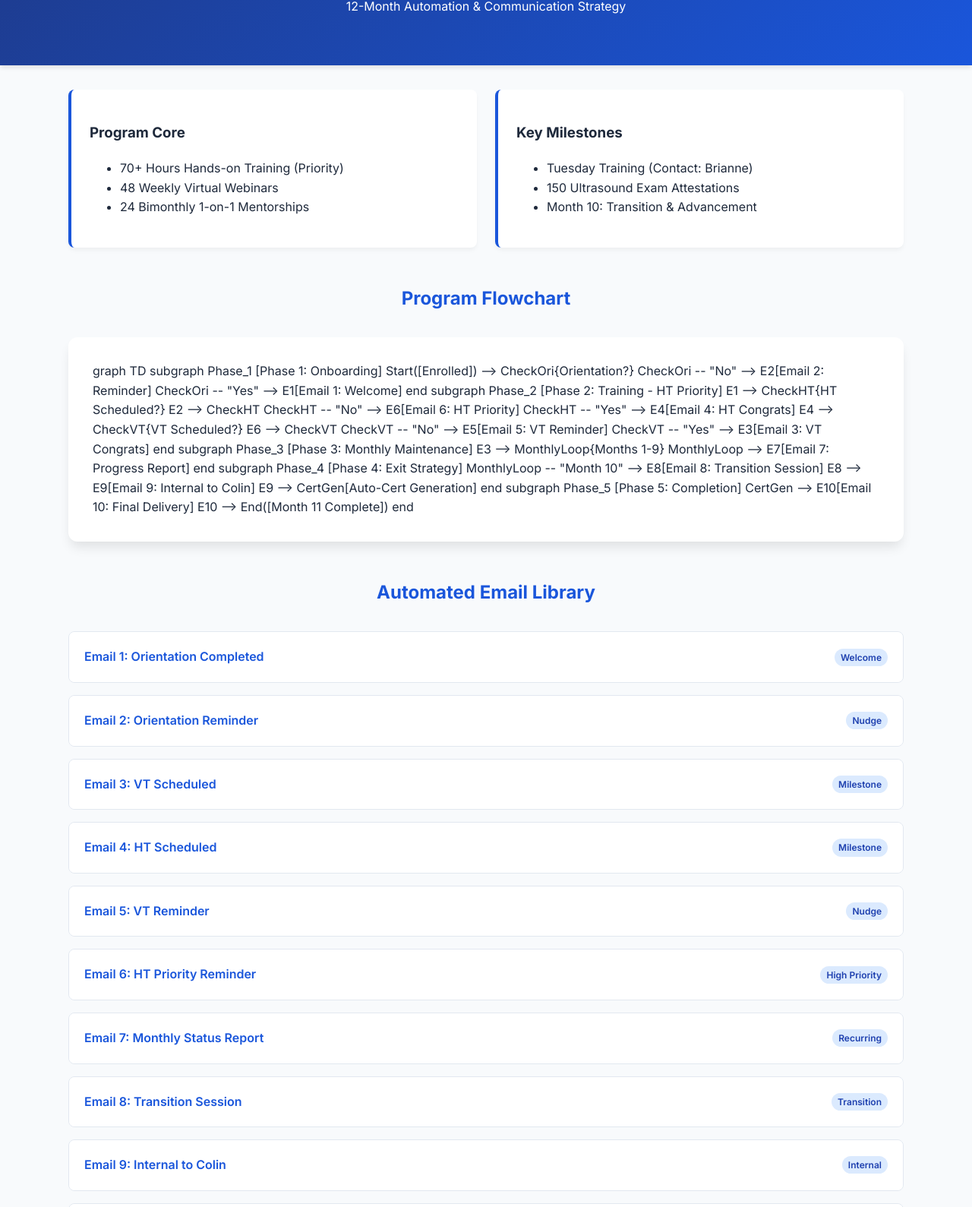
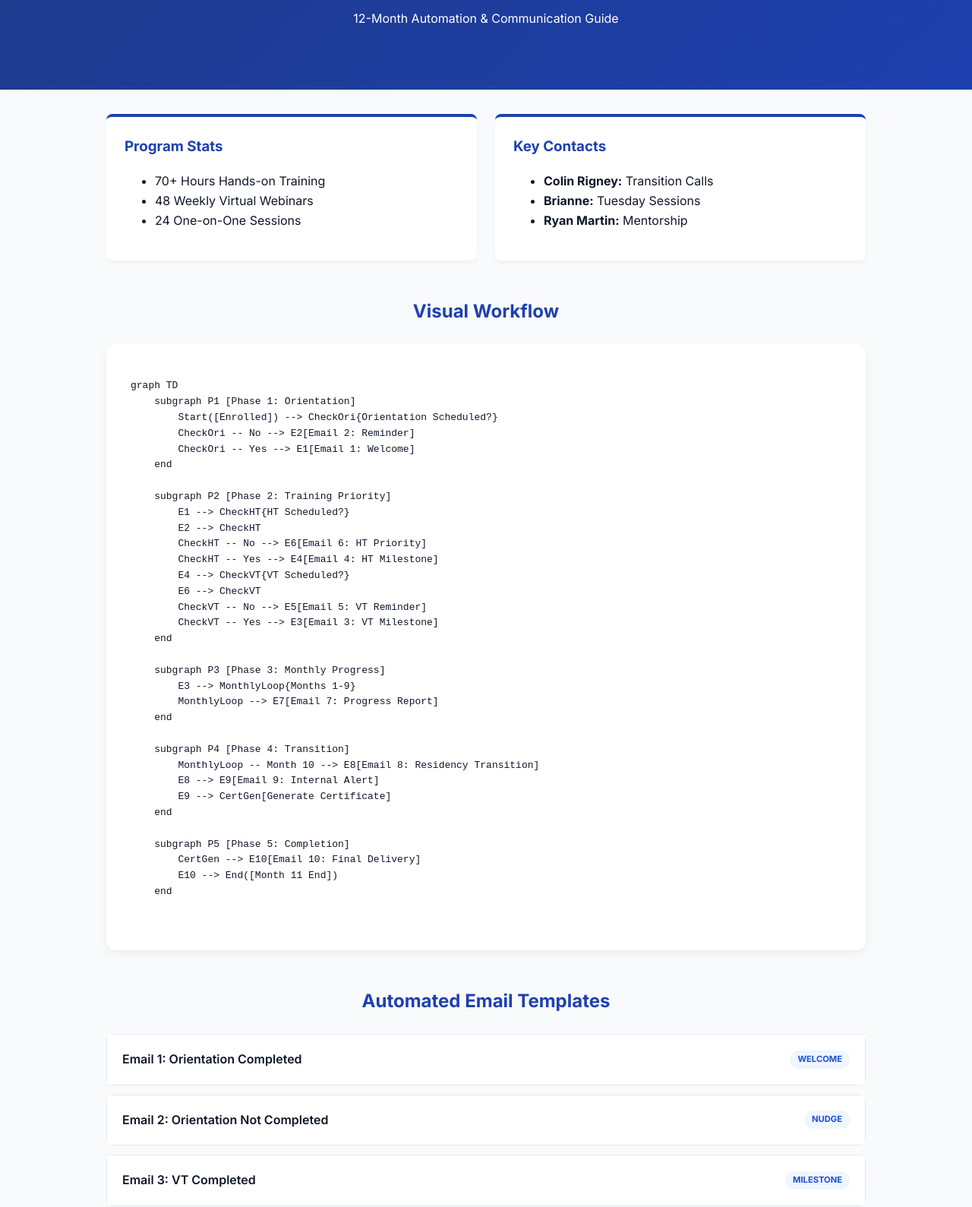
Before and after one commit to EndriGuma97/new-workflow, a plain HTML site: page index.html in a window 1280 px wide. Shown: the part 146-1735 px from the top of the page at 76% size. Drawn offline with Linux system fonts and the light colour scheme; a script that the page names is missing.

Commit message:
forgot to add the code xd

```diff
--- a/index.html
+++ b/index.html
@@ -4,9 +4,14 @@
     <meta charset="UTF-8" />
     <meta name="viewport" content="width=device-width, initial-scale=1.0" />
     <title>AMSKU Residency Program Workflow</title>
-    <script src="https://cdn.jsdelivr.net/npm/mermaid/dist/mermaid.min.js"></script>
+    <script src="https://cdn.jsdelivr.net/npm/mermaid@11/dist/mermaid.min.js"></script>
     <script>
-      mermaid.initialize({ startOnLoad: true, theme: "default" });
+      mermaid.initialize({
+        startOnLoad: true,
+        theme: "neutral",
+        securityLevel: "loose",
+        flowchart: { useMaxWidth: true, htmlLabels: true },
+      });
     </script>
     <link
       href="https://fonts.googleapis.com/css2?family=Inter:wght@300;400;600;700&display=swap"
@@ -14,12 +19,12 @@
     />
     <style>
       :root {
-        --primary: #1a56db;
+        --primary: #1e40af;
         --secondary: #64748b;
         --accent: #3b82f6;
         --bg: #f8fafc;
         --card-bg: #ffffff;
-        --text-main: #1e293b;
+        --text-main: #0f172a;
         --border: #e2e8f0;
       }
 
@@ -33,49 +38,68 @@
       }
 
       header {
-        background: linear-gradient(135deg, #1e3a8a 0%, #1a56db 100%);
+        background: linear-gradient(135deg, #1e3a8a 0%, #1e40af 100%);
         color: white;
-        padding: 3rem 1rem;
+        padding: 4rem 1rem;
         text-align: center;
-        box-shadow: 0 4px 6px -1px rgba(0, 0, 0, 0.1);
       }
 
       .container {
-        max-width: 1100px;
+        max-width: 1000px;
         margin: 0 auto;
-        padding: 2rem 1rem;
+        padding: 2rem 1.5rem;
       }
 
       .section-title {
         text-align: center;
-        margin-bottom: 2rem;
+        margin: 3rem 0 1.5rem;
         color: var(--primary);
         font-weight: 700;
       }
 
-      /* Chart Section */
+      /* Responsive Chart */
       .chart-container {
         background: var(--card-bg);
         padding: 2rem;
         border-radius: 12px;
-        box-shadow: 0 10px 15px -3px rgba(0, 0, 0, 0.1);
+        box-shadow: 0 4px 12px rgba(0, 0, 0, 0.05);
         margin-bottom: 3rem;
-        overflow-x: auto; /* For mobile responsiveness */
+        overflow-x: auto;
       }
 
-      /* Accordion Styles */
+      /* Grid Info Cards */
+      .residency-info {
+        display: grid;
+        grid-template-columns: repeat(auto-fit, minmax(280px, 1fr));
+        gap: 1.5rem;
+        margin-bottom: 2rem;
+      }
+
+      .info-card {
+        background: white;
+        padding: 1.5rem;
+        border-radius: 8px;
+        border-top: 4px solid var(--primary);
+        box-shadow: 0 4px 6px -1px rgba(0, 0, 0, 0.05);
+      }
+
+      .info-card h3 {
+        margin-top: 0;
+        color: var(--primary);
+      }
+
+      /* Accordion for Emails */
       .email-list {
         display: flex;
         flex-direction: column;
-        gap: 1rem;
+        gap: 0.75rem;
       }
 
       .email-item {
         background: var(--card-bg);
         border: 1px solid var(--border);
         border-radius: 8px;
-        overflow: hidden;
-        transition: all 0.3s ease;
+        transition: all 0.2s ease;
       }
 
       .email-header {
@@ -89,21 +113,22 @@
       }
 
       .email-header:hover {
-        background: #f1f5f9;
+        background: #f8fafc;
       }
 
       .email-title {
         font-weight: 600;
-        color: var(--primary);
+        font-size: 1rem;
       }
 
       .email-tag {
-        font-size: 0.75rem;
-        background: #dbeafe;
-        color: #1e40af;
-        padding: 2px 8px;
+        font-size: 0.7rem;
+        background: #eff6ff;
+        color: #1d4ed8;
+        padding: 3px 10px;
         border-radius: 9999px;
-        font-weight: 600;
+        font-weight: 700;
+        text-transform: uppercase;
       }
 
       .email-content {
@@ -119,8 +144,10 @@
 
       .email-meta {
         margin-bottom: 1rem;
-        font-size: 0.9rem;
+        font-size: 0.85rem;
         color: var(--secondary);
+        border-bottom: 1px dashed #cbd5e1;
+        padding-bottom: 0.5rem;
       }
 
       .email-body {
@@ -128,39 +155,26 @@
         font-size: 0.95rem;
         color: #334155;
         background: #fff;
-        padding: 1rem;
-        border-radius: 4px;
+        padding: 1.25rem;
+        border-radius: 6px;
         border: 1px solid #f1f5f9;
-      }
-
-      .residency-info {
-        display: grid;
-        grid-template-columns: repeat(auto-fit, minmax(300px, 1fr));
-        gap: 1.5rem;
-        margin-bottom: 3rem;
-      }
-
-      .info-card {
-        background: white;
-        padding: 1.5rem;
-        border-radius: 8px;
-        border-left: 4px solid var(--primary);
-        box-shadow: 0 4px 6px -1px rgba(0, 0, 0, 0.05);
       }
 
       footer {
         text-align: center;
-        padding: 3rem;
+        padding: 4rem 1rem;
         color: var(--secondary);
-        font-size: 0.875rem;
+        font-size: 0.85rem;
       }
 
-      @media (max-width: 768px) {
-        header {
-          padding: 2rem 1rem;
-        }
+      @media (max-width: 600px) {
         .chart-container {
           padding: 1rem;
+        }
+        .email-header {
+          flex-direction: column;
+          align-items: flex-start;
+          gap: 0.5rem;
         }
       }
     </style>
@@ -168,50 +182,69 @@
   <body>
     <header>
       <h1>AMSKU Residency Program</h1>
-      <p>12-Month Automation & Communication Strategy</p>
+      <p>12-Month Automation & Communication Guide</p>
     </header>
 
     <div class="container">
       <div class="residency-info">
         <div class="info-card">
-          <h3>Program Core</h3>
+          <h3>Program Stats</h3>
           <ul>
-            <li>70+ Hours Hands-on Training (Priority)</li>
+            <li>70+ Hours Hands-on Training</li>
             <li>48 Weekly Virtual Webinars</li>
-            <li>24 Bimonthly 1-on-1 Mentorships</li>
+            <li>24 One-on-One Sessions</li>
           </ul>
         </div>
         <div class="info-card">
-          <h3>Key Milestones</h3>
+          <h3>Key Contacts</h3>
           <ul>
-            <li>Tuesday Training (Contact: Brianne)</li>
-            <li>150 Ultrasound Exam Attestations</li>
-            <li>Month 10: Transition & Advancement</li>
+            <li><strong>Colin Rigney:</strong> Transition Calls</li>
+            <li><strong>Brianne:</strong> Tuesday Sessions</li>
+            <li><strong>Ryan Martin:</strong> Mentorship</li>
           </ul>
         </div>
       </div>
 
-      <h2 class="section-title">Program Flowchart</h2>
+      <h2 class="section-title">Visual Workflow</h2>
       <div class="chart-container">
-        <div class="mermaid">
-          graph TD subgraph Phase_1 [Phase 1: Onboarding] Start([Enrolled]) -->
-          CheckOri{Orientation?} CheckOri -- "No" --> E2[Email 2: Reminder]
-          CheckOri -- "Yes" --> E1[Email 1: Welcome] end subgraph Phase_2 [Phase
-          2: Training - HT Priority] E1 --> CheckHT{HT Scheduled?} E2 -->
-          CheckHT CheckHT -- "No" --> E6[Email 6: HT Priority] CheckHT -- "Yes"
-          --> E4[Email 4: HT Congrats] E4 --> CheckVT{VT Scheduled?} E6 -->
-          CheckVT CheckVT -- "No" --> E5[Email 5: VT Reminder] CheckVT -- "Yes"
-          --> E3[Email 3: VT Congrats] end subgraph Phase_3 [Phase 3: Monthly
-          Maintenance] E3 --> MonthlyLoop{Months 1-9} MonthlyLoop --> E7[Email
-          7: Progress Report] end subgraph Phase_4 [Phase 4: Exit Strategy]
-          MonthlyLoop -- "Month 10" --> E8[Email 8: Transition Session] E8 -->
-          E9[Email 9: Internal to Colin] E9 --> CertGen[Auto-Cert Generation]
-          end subgraph Phase_5 [Phase 5: Completion] CertGen --> E10[Email 10:
-          Final Delivery] E10 --> End([Month 11 Complete]) end
-        </div>
+        <pre class="mermaid">
+graph TD
+    subgraph P1 [Phase 1: Orientation]
+        Start([Enrolled]) --> CheckOri{Orientation Scheduled?}
+        CheckOri -- No --> E2[Email 2: Reminder]
+        CheckOri -- Yes --> E1[Email 1: Welcome]
+    end
+
+    subgraph P2 [Phase 2: Training Priority]
+        E1 --> CheckHT{HT Scheduled?}
+        E2 --> CheckHT
+        CheckHT -- No --> E6[Email 6: HT Priority]
+        CheckHT -- Yes --> E4[Email 4: HT Milestone]
+        E4 --> CheckVT{VT Scheduled?}
+        E6 --> CheckVT
+        CheckVT -- No --> E5[Email 5: VT Reminder]
+        CheckVT -- Yes --> E3[Email 3: VT Milestone]
+    end
+
+    subgraph P3 [Phase 3: Monthly Progress]
+        E3 --> MonthlyLoop{Months 1-9}
+        MonthlyLoop --> E7[Email 7: Progress Report]
+    end
+
+    subgraph P4 [Phase 4: Transition]
+        MonthlyLoop -- Month 10 --> E8[Email 8: Residency Transition]
+        E8 --> E9[Email 9: Internal Alert]
+        E9 --> CertGen[Generate Certificate]
+    end
+
+    subgraph P5 [Phase 5: Completion]
+        CertGen --> E10[Email 10: Final Delivery]
+        E10 --> End([Month 11 End])
+    end
+        </pre>
       </div>
 
-      <h2 class="section-title">Automated Email Library</h2>
+      <h2 class="section-title">Automated Email Templates</h2>
       <div class="email-list">
         <div class="email-item">
           <div class="email-header" onclick="toggleEmail(this)">
@@ -226,23 +259,22 @@
             <div class="email-body">
               Hi [First Name], Congratulations on completing your orientation
               call! We're thrilled to officially welcome you to the AMSKU MSK
-              Ultrasound Residency Program. **Important Next Step:** Please
-              schedule your Hands-on Training (HT) and Virtual Training (VT)
-              sessions. Our program prioritizes HT to ensure you get
-              probe-in-hand experience as early as possible. 👉 [Book Your
-              Training Sessions Here] **Tuesday Trainings:** As a resident, you
-              have access to our specialized Tuesday sessions. If you have
-              questions about these or need to coordinate, please contact
-              Brianne directly at [Insert Phone Number]. She is your point of
-              contact for all things related to Tuesday training coordination.
-              Warm regards, Dr. Ryan Martin & Dr. Colin Rigney
+              Ultrasound Residency Program. Important Next Step: Please schedule
+              your Hands-on Training (HT) and Virtual Training (VT) sessions.
+              Our program prioritizes HT to ensure you get probe-in-hand
+              experience as early as possible. 👉 [Book Your Training Sessions
+              Here] Tuesday Trainings: As a resident, you have access to our
+              specialized Tuesday sessions. If you have questions about these,
+              please contact Brianne directly at [Insert Phone Number]. She is
+              your point of contact for Tuesday training coordination. Warm
+              regards, Dr. Ryan Martin & Dr. Colin Rigney
             </div>
           </div>
         </div>
 
         <div class="email-item">
           <div class="email-header" onclick="toggleEmail(this)">
-            <span class="email-title">Email 2: Orientation Reminder</span>
+            <span class="email-title">Email 2: Orientation Not Completed</span>
             <span class="email-tag">Nudge</span>
           </div>
           <div class="email-content">
@@ -261,7 +293,7 @@
 
         <div class="email-item">
           <div class="email-header" onclick="toggleEmail(this)">
-            <span class="email-title">Email 3: VT Scheduled</span>
+            <span class="email-title">Email 3: VT Completed</span>
             <span class="email-tag">Milestone</span>
           </div>
           <div class="email-content">
@@ -280,7 +312,7 @@
 
         <div class="email-item">
           <div class="email-header" onclick="toggleEmail(this)">
-            <span class="email-title">Email 4: HT Scheduled</span>
+            <span class="email-title">Email 4: HT Completed</span>
             <span class="email-tag">Milestone</span>
           </div>
           <div class="email-content">
@@ -291,16 +323,15 @@
             <div class="email-body">
               Hi [First Name], Congratulations on completing your first hands-on
               training session! This is where the real transformation happens.
-              With 70+ hours of practice ahead, every session brings you closer
-              to RMSK certification. Schedule your next priority session: 👉
-              [Book Hands-On Training]
+              Every session brings you closer to RMSK certification. Schedule
+              your next priority session: 👉 [Book Hands-On Training]
             </div>
           </div>
         </div>
 
         <div class="email-item">
           <div class="email-header" onclick="toggleEmail(this)">
-            <span class="email-title">Email 5: VT Reminder</span>
+            <span class="email-title">Email 5: No VT Scheduled Yet</span>
             <span class="email-tag">Nudge</span>
           </div>
           <div class="email-content">
@@ -318,8 +349,8 @@
 
         <div class="email-item">
           <div class="email-header" onclick="toggleEmail(this)">
-            <span class="email-title">Email 6: HT Priority Reminder</span>
-            <span class="email-tag">High Priority</span>
+            <span class="email-title">Email 6: No HT Scheduled Yet</span>
+            <span class="email-tag">Priority Nudge</span>
           </div>
           <div class="email-content">
             <div class="email-meta">
@@ -338,8 +369,8 @@
 
         <div class="email-item">
           <div class="email-header" onclick="toggleEmail(this)">
-            <span class="email-title">Email 7: Monthly Status Report</span>
-            <span class="email-tag">Recurring</span>
+            <span class="email-title">Email 7: Monthly Progress Report</span>
+            <span class="email-tag">Monthly</span>
           </div>
           <div class="email-content">
             <div class="email-meta">
@@ -347,12 +378,12 @@
               Report
             </div>
             <div class="email-body">
-              Hi [First Name], Here is your current residency status update:
-              Hands-on Training (HT): [Scheduled/Not Scheduled] Virtual Training
-              (VT): [Scheduled/Not Scheduled] Tuesday Training Reminder: Don't
-              forget to join our weekly Tuesday sessions. For questions or to
-              message the team regarding these sessions, text Brianne at [Insert
-              Phone Number].
+              Hi [First Name], Here is your current residency status update: -
+              Hands-on Training (HT): [Scheduled/Not Scheduled] - Virtual
+              Training (VT): [Scheduled/Not Scheduled] Tuesday Training
+              Reminder: Don't forget to join our weekly Tuesday sessions. For
+              questions or to message the team regarding these sessions, text
+              Brianne at [Insert Phone Number].
             </div>
           </div>
         </div>
@@ -360,7 +391,7 @@
         <div class="email-item">
           <div class="email-header" onclick="toggleEmail(this)">
             <span class="email-title">Email 8: Transition Session</span>
-            <span class="email-tag">Transition</span>
+            <span class="email-tag">Month 10</span>
           </div>
           <div class="email-content">
             <div class="email-meta">
@@ -372,9 +403,8 @@
               is time to schedule your Residency Transition and Advancement
               Session with Dr. Colin Rigney. In this session, we will determine
               your final next steps, evaluate your progress toward the 150-scan
-              attestation, and plan for your transition out of the residency
-              into full clinical mastery. 👉 [Schedule Your Advancement Session
-              with Colin]
+              attestation, and plan for your transition into full clinical
+              mastery. 👉 [Schedule Your Advancement Session with Colin]
             </div>
           </div>
         </div>
@@ -414,7 +444,8 @@
               to award you your Certificate of Completion. Attached, you will
               find your official certificate and your signed attestation for
               your 150 ultrasound examinations. We look forward to seeing your
-              continued success in the field!
+              continued success! Warm regards, Dr. Ryan Martin & Dr. Colin
+              Rigney
             </div>
           </div>
         </div>
@@ -422,23 +453,17 @@
     </div>
 
     <footer>
-      <p>&copy; 2026 Advanced MSK Ultrasound Center. All Rights Reserved.</p>
+      <p>&copy; 2026 Advanced MSK Ultrasound Center. Gilbert, AZ.</p>
     </footer>
 
     <script>
       function toggleEmail(element) {
         const content = element.nextElementSibling;
         const isActive = content.classList.contains("active");
-
-        // Close all other active content
-        document.querySelectorAll(".email-content").forEach((item) => {
-          item.classList.remove("active");
-        });
-
-        // Toggle current
-        if (!isActive) {
-          content.classList.add("active");
-        }
+        document
+          .querySelectorAll(".email-content")
+          .forEach((item) => item.classList.remove("active"));
+        if (!isActive) content.classList.add("active");
       }
     </script>
   </body>
```
